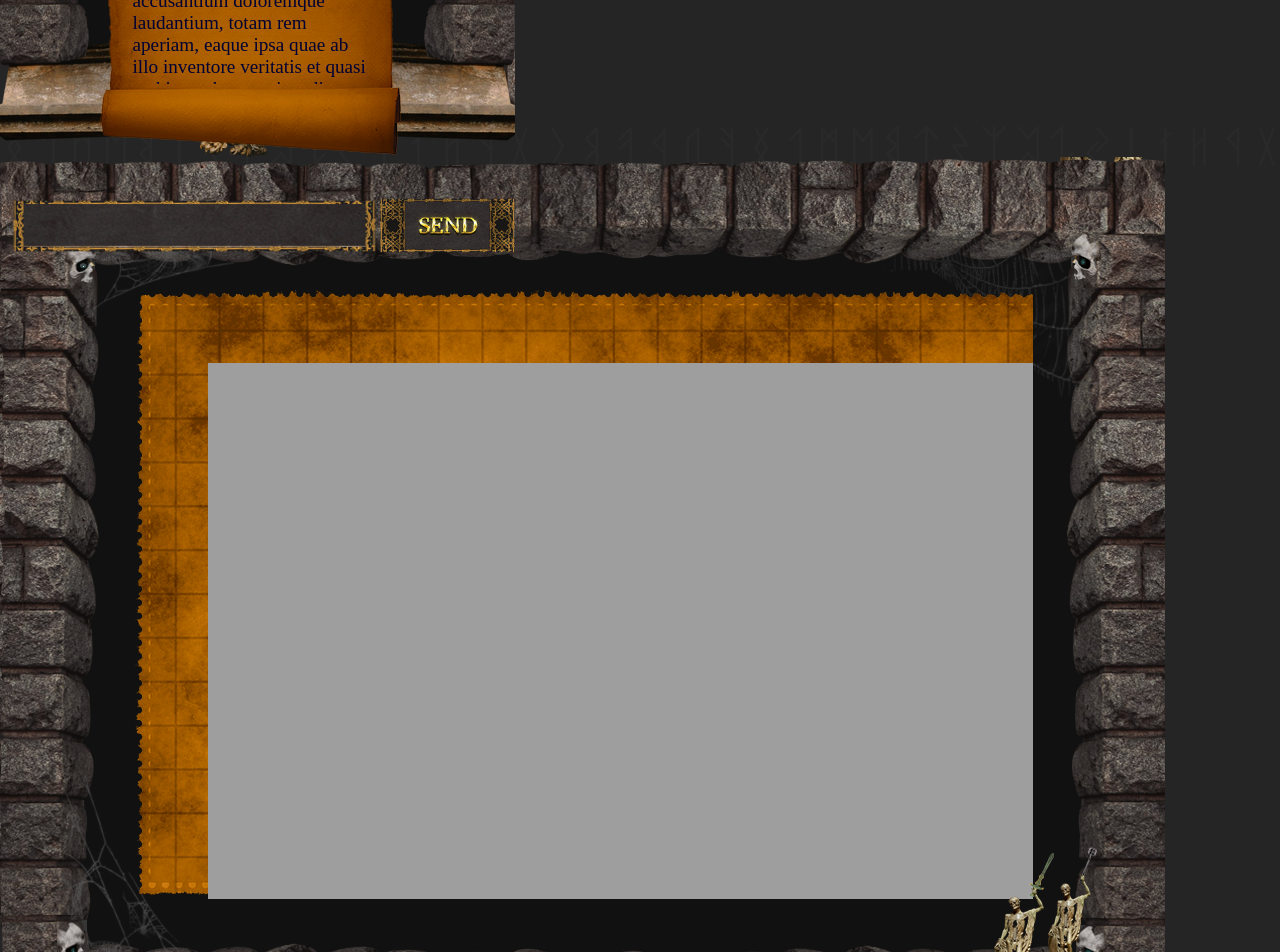
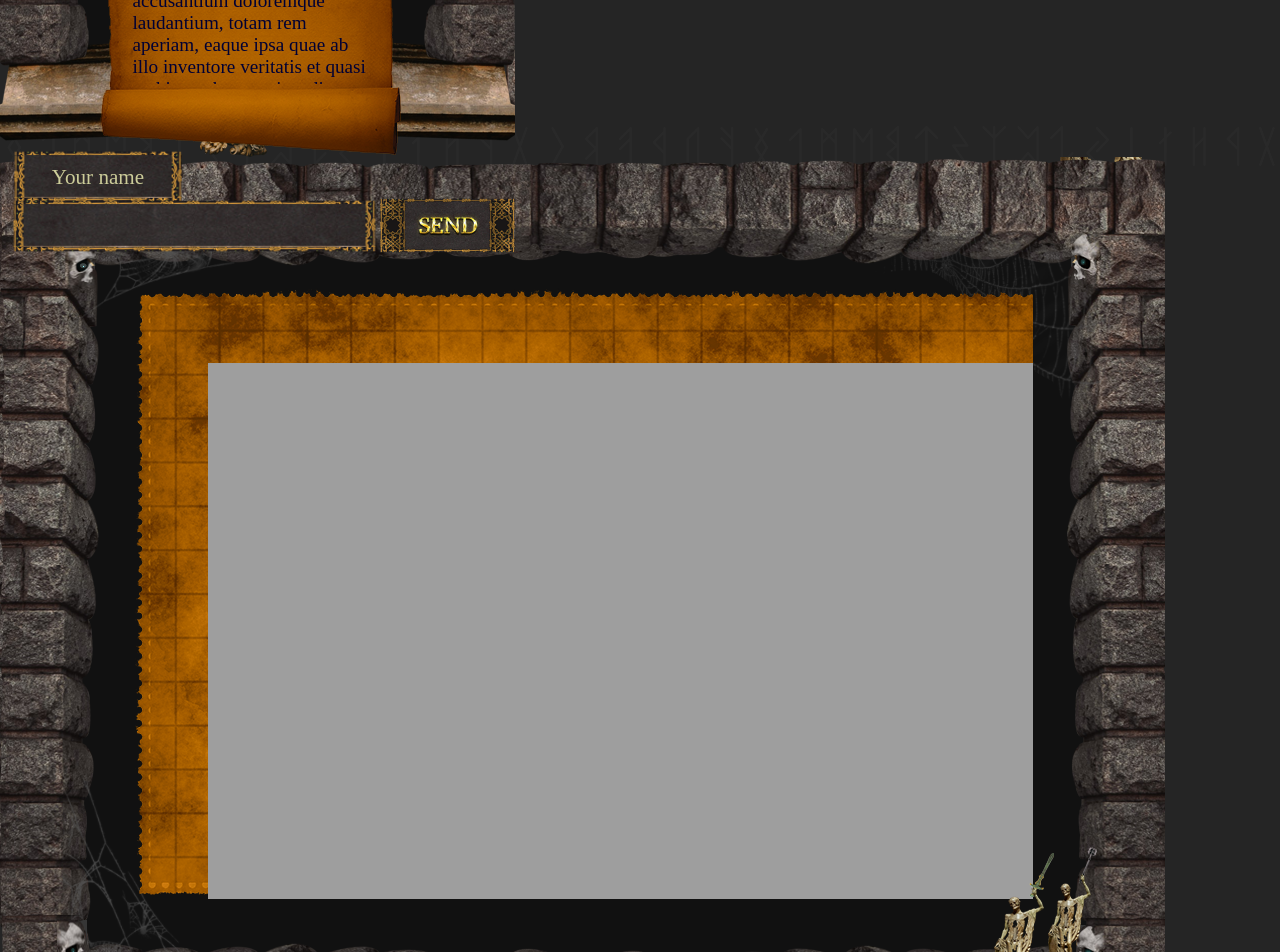
Before and after one commit to salxx/DND, a website: page static/index.html in a window 1280 px wide and 1864 px high. Shown: the part 789-1741 px from the top of the page. Drawn offline with Linux system fonts and the light colour scheme; a web font is replaced by a local one.

Commit message:
chatname

```diff
--- a/static/index.html
+++ b/static/index.html
@@ -36,7 +36,7 @@
                     </form>
                 </div>
                 <div class="chatButtons">
-                    <form><input id="chatInput" class="chatInputBox" type="text"><button id="chatSendButton"
+                    <form><input id="nameInput" class="nameInputBox" type="text" value="Your name"><input id="chatInput" class="chatInputBox" type="text"><button id="chatSendButton"
                             class="sendButton" type="button"></button></form>
                 </div>
             </div>
--- a/static/script.js
+++ b/static/script.js
@@ -1,5 +1,6 @@
 var worker = new Worker('worker.js');
 
+var nameInput = document.getElementById("nameInput");
 var chatInput = document.getElementById("chatInput");
 var chatSendButton = document.getElementById("chatSendButton");
 var chatDisplay = document.getElementById("chatDisplay");
@@ -8,7 +9,7 @@ chatSendButton.addEventListener("click", () => {
     if (chatInput.value.trim()) {
         var text = chatInput.value.trim();
         chatInput.value = "";
-        worker.postMessage({ type: "Message", message: { client: "Me", dateTime: new Date().toISOString(), message: text } });
+        worker.postMessage({ type: "Message", message: { client: nameInput.value.trim(), dateTime: new Date().toISOString(), message: text } });
     }
 });
 
--- a/static/style.css
+++ b/static/style.css
@@ -184,6 +184,47 @@
     resize: none;
 }
 
+/*---------------name input box---------------*/
+
+.nameInputBox{
+
+    transform: scale(1.1);
+
+    z-index: 1;
+
+    position: absolute;
+    bottom: -10px;
+    left: 22px;
+    background-image: url(images/namebox.png);
+    background-repeat:  no-repeat;
+    width: 152px;
+    height: 46px;
+    text-align: center;
+    font-size: 1.2em;
+
+    transition: transform 0.3s cubic-bezier(0.68, -0.6, 0.32, 1.6)
+}
+.nameInputBox:focus{
+
+    background-image: url(images/namebox.png);
+    background-repeat:  no-repeat;
+
+    text-align: center;
+    font-size: 1.2em;
+
+    transform: scale(1.13);
+}
+.nameInputBox:hover{
+
+    background-image: url(images/namebox.png);
+    background-repeat:  no-repeat;
+
+    text-align: center;
+    font-size: 1.2em;
+
+    transform: scale(1.13);
+}
+
 /*---------------chat input box---------------*/
 
 .chatInputBox{
--- a/static/worker.js
+++ b/static/worker.js
@@ -24,7 +24,7 @@ const sendMessageOverWs = (message)=>{
         showMessage("No websocket connection available!");
         return;
     }
-    ws.send(JSON.stringify({client: "Other client", message: message.message}));
+    ws.send(JSON.stringify({client: message.client, message: message.message}));
 }
 
 onmessage = ({data})=>{
```
Also changed, not shown: static/images/namebox.png (added).
